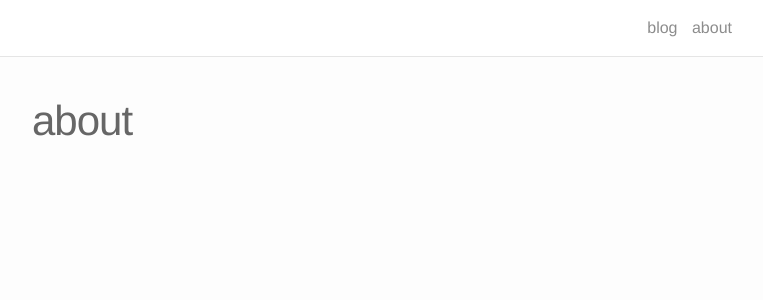
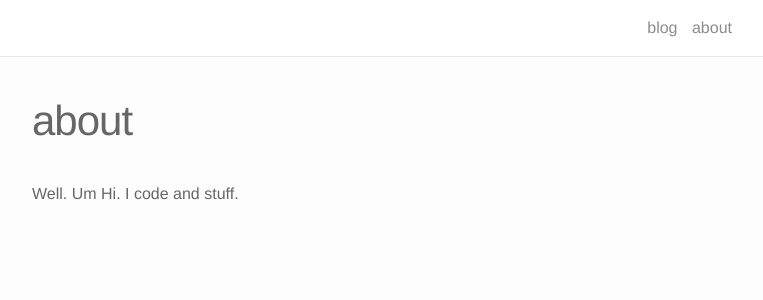
Before and after one commit to sameedali/sameedali.github.io, a Jekyll site: the page built from about.md, in a window 1280 px wide. Shown: the top 300 px of the page, without its empty margins (258-1021 px from the left). Built offline with Jekyll 4.4.1, drawn with Linux system fonts in a browser that asks for light colours; nearby versions of some CDN libraries.

Commit message:
about page
Signed-off-by: sameedali <sameed.ali.94@gmail.com>

```diff
--- a/about.md
+++ b/about.md
@@ -3,3 +3,6 @@ layout: page
 title: about
 permalink: /about/
 ---
+
+Well. Um Hi.
+I code and stuff.
```
